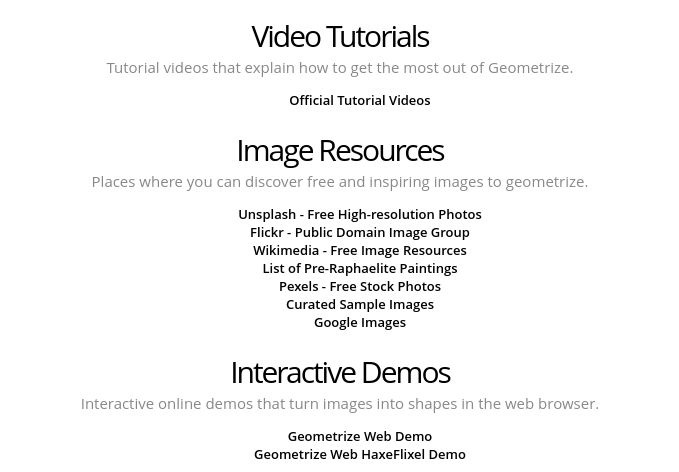
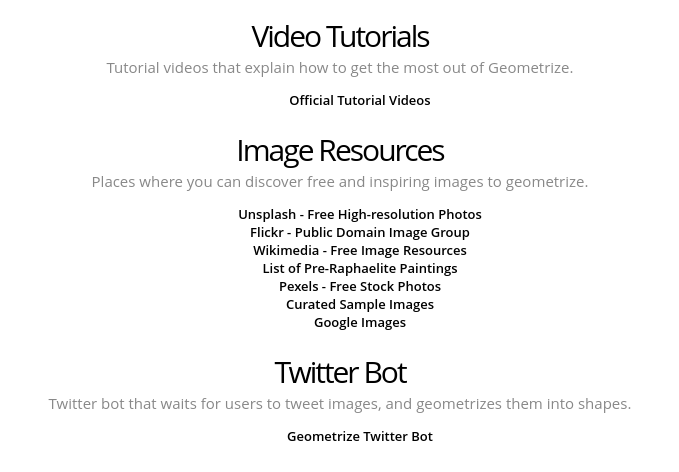
Before and after one commit to Tw1ddle/geometrize-resources, a plain HTML site: page docs/index.html in a window 1280 px wide. Shown: the part 328-800 px from the top of the page, without its empty margins (300-979 px from the left). Drawn offline with Linux system fonts and the light colour scheme.

Commit message:
Add twitter bot link

```diff
--- a/docs/index.html
+++ b/docs/index.html
@@ -58,6 +58,12 @@
 				<li><a href="https://www.google.co.uk/imghp" target="_blank">Google Images</a></li>
 			</ul>
 
+			<h2>Twitter Bot</h2>
+			<p>Twitter bot that waits for users to tweet images, and geometrizes them into shapes.</p>
+			<ul style="list-style-type:none">
+				<li><a href="https://twitter.com/Geometrizer" target="_blank">Geometrize Twitter Bot</a></li>
+			</ul>
+
 
 			<h2>Interactive Demos</h2>
 			<p>Interactive online demos that turn images into shapes in the web browser.</p>
```
